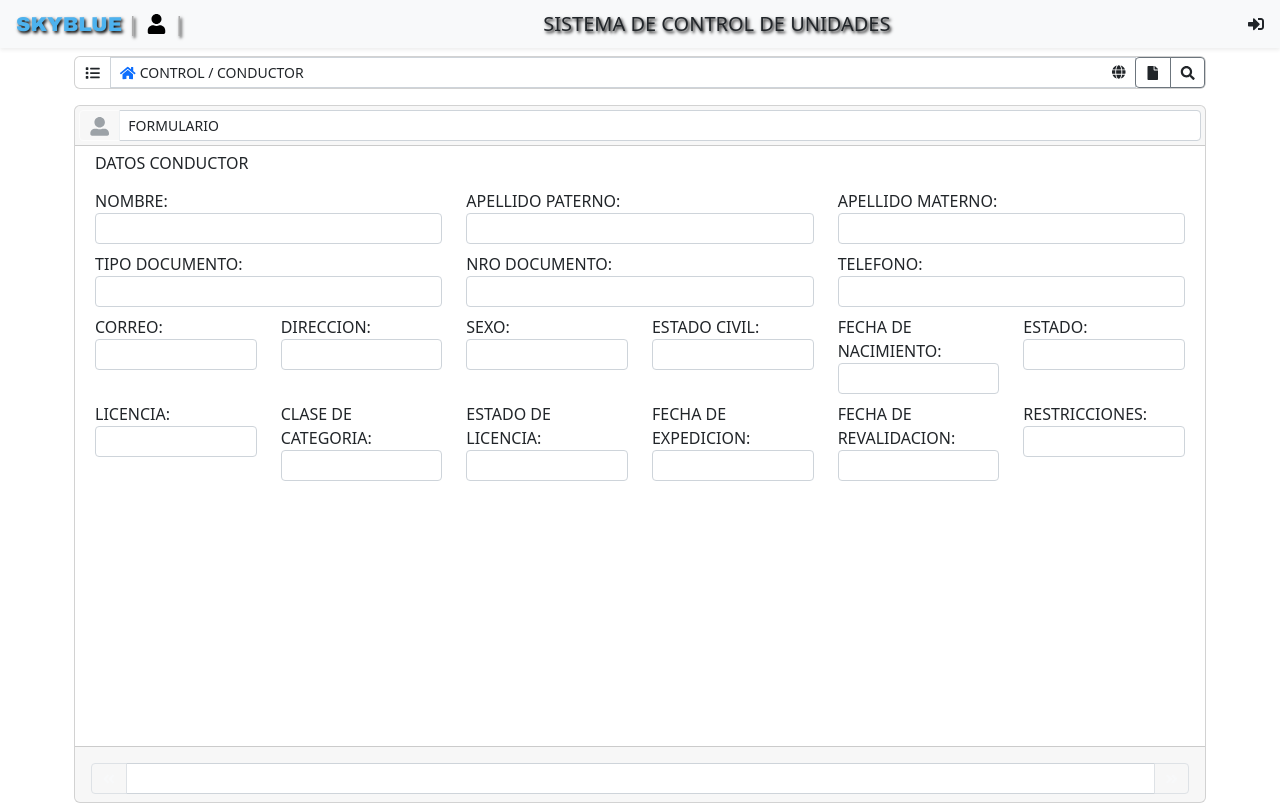
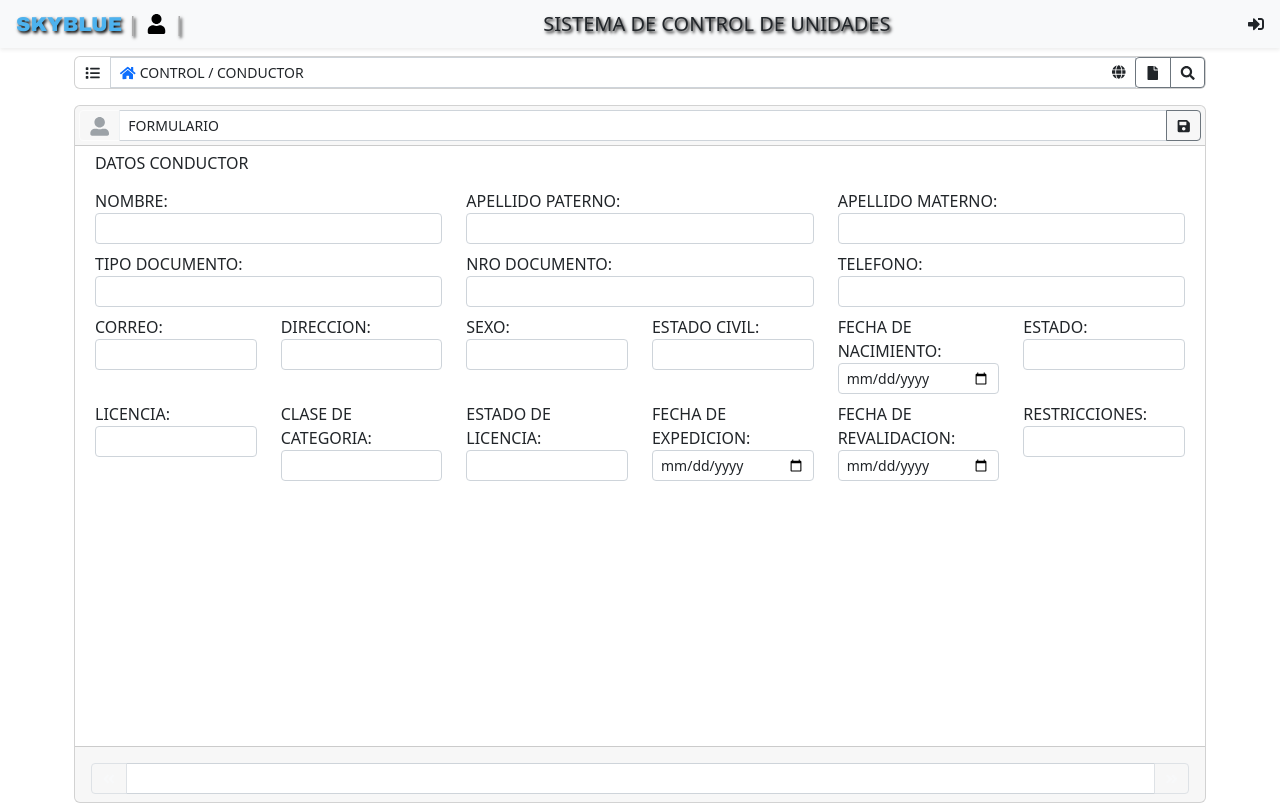
Before and after one commit to David127/skybluefront, an Angular app: page /conductor/crear in a window 1280 px wide. Built offline with nearby package versions, Linux system fonts and the light colour scheme.

Commit message:
Registro de Cargo y Conductor finalizado

```diff
--- a/src/app/cargo/cargo-crear/cargo-crear.component.html
+++ b/src/app/cargo/cargo-crear/cargo-crear.component.html
@@ -40,9 +40,7 @@
 						<span class="fas fa-fw fa-user-alt fa-lg"></span>
 					</button>
 					<label class="form-control ">FORMULARIO</label>
-					<button
-						class="btn btn-outline-primary border-secondary ml-1 text-dark btn-action"
-						id="btnVehiculoGuardar" type="button" title="Guardar">
+					<button  class="btn btn-outline-primary border-secondary ml-1 text-dark btn-action"  type="button" (click)="registrar()" >
 						<i class="fa fa-fw fa-save"></i>
 					</button>
 				</div>
@@ -52,7 +50,7 @@
 				<div class="" style="overflow-y: auto;">
 					<div class="" id="divUsuarioFormContenido">
 
-						<form id="frmTrabajador" class="form" method="POST">
+						<form id="frmCargo" class="form" method="POST">
 							<div class="container">
 								<!-- Datos Cargo -->
 
@@ -61,22 +59,22 @@
 									<div class="col">
 										<div class="form-group input-group-sm">
 											<label> NOMBRE:</label>
-											<input [(ngModel)]="modelCargo.nombre" class="form-control" name="nombre"
-												type="text">
+											<input [(ngModel)]="cargos.nombre" class="form-control" name="nombre"
+												type="text" placeholder="Nombre">
 										</div>
 									</div>
 									<div class="col">
 										<div class="form-group input-group-sm">
 											<label> DESCRIPCION:</label>
-											<input [(ngModel)]="modelCargo.descripcion" class="form-control"
-												name="descripcion" type="text">
+											<input [(ngModel)]="cargos.descripcion" class="form-control"
+												name="descripcion" type="text" placeholder="Descripcion">
 										</div>
 									</div>
 									<div class="col">
 										<div class="form-group input-group-sm">
 											<label> RESPONSABLE:</label>
-											<input [(ngModel)]="modelCargo.responsable" class="form-control"
-												name="responsable" type="text">
+											<input [(ngModel)]="cargos.responsable" class="form-control"
+												name="responsable" type="text" placeholder="Responsable">
 										</div>
 									</div>
 								</div>
--- a/src/app/cargo/cargo-crear/cargo-crear.component.ts
+++ b/src/app/cargo/cargo-crear/cargo-crear.component.ts
@@ -1,6 +1,8 @@
 import { Component, OnInit } from '@angular/core';
+import { Router } from '@angular/router';
 import { Cargo } from 'src/app/models/cargo';
 import { CargoService } from 'src/app/service/cargo.service';
+import { TokenService } from 'src/app/service/token.service';
 
 @Component({
   selector: 'app-cargo-crear',
@@ -8,23 +10,49 @@ import { CargoService } from 'src/app/service/cargo.service';
   styleUrls: ['./cargo-crear.component.css']
 })
 export class CargoCrearComponent implements OnInit {
+  user = new TokenService;
+  isLogged: boolean = false;
+  authorities: string[] = [];
+  usuario: string = this.user.getUsername();
+  errMsj: string;
+  fecha = new Date();
 
-  modelCargo: Cargo = {
+  isDisabled: boolean = true;
+  // variables para enviar a las clases
+
+  cargos: Cargo = {
     id: 0,
     nombre: "",
     descripcion: "",
     responsable: ""
   };
 
-  constructor(private cargoService: CargoService) { }
+  constructor(
+    private cargoService: CargoService,
+    private router: Router,
+    private tokenService: TokenService
+    ) { }
 
   ngOnInit(): void {
 
   }
+/**
+ * A function that allows you to register a worker in the database.
+ */
 
-/*
-  Guardar(modelCargo) {
-    this.cargoService.CargoSave(modelCargo).subscribe(() => {});
-  }*/
+ registrar() {
+  this.cargoService.cargoRegistrar(this.cargos).subscribe(
+    data => {
+        this.router.navigate(['/cargo/listar']);
 
+    }, err => {
+      // console.log(err);
+      if (err.error === null) {
+        this.tokenService.logOut();
+        this.router.navigate(['/login'])
+      }
+      this.errMsj = err.error.mensaje || err.error.mesaje;
+    }
+  )
 }
+}
--- a/src/app/conductor/conductor-crear/conductor-crear.component.html
+++ b/src/app/conductor/conductor-crear/conductor-crear.component.html
@@ -39,12 +39,9 @@
                         <span class="fas fa-fw fa-user-alt fa-lg"></span>
                     </button>
                     <label class="form-control ">FORMULARIO</label>
-                    <!--
-                    <button (click)="Guardar(modelConductor)" class="btn btn-outline-primary border-secondary ml-1 text-dark btn-action" id="btnConductorGuardar" data-action="conductor.guardar" type="button" title="Guardar">
+                    <button  class="btn btn-outline-primary border-secondary ml-1 text-dark btn-action"  type="button" (click)="registrar()" >
                         <i class="fa fa-fw fa-save"></i>
                     </button>
-                -->
-
                 </div>
             </div>
 
@@ -63,19 +60,22 @@
                                     <div class="col-lg-4">
                                         <div class="form-group input-group-sm">
                                             <label >NOMBRE:</label>
-                                            <input class="form-control" name="nombre" type="text">
+                                            <input class="form-control" name="nombre" type="text"
+                                            [(ngModel)]="conductores.nombre">
                                         </div>
                                     </div>
                                     <div class="col-lg-4">
                                         <div class="form-group input-group-sm">
                                             <label> APELLIDO PATERNO:</label>
-                                            <input  class="form-control" name="apellidoPaterno" type="text">
+                                            <input  class="form-control" name="apellidoPaterno" type="text"
+                                            [(ngModel)]="conductores.apellidoPaterno">
                                         </div>
                                     </div>
                                     <div class="col-lg-4">
                                         <div class="form-group input-group-sm">
                                             <label> APELLIDO MATERNO:</label>
-                                            <input  class="form-control" name="apellidoMaterno" type="text">
+                                            <input  class="form-control" name="apellidoMaterno" type="text"
+                                            [(ngModel)]="conductores.apellidoMaterno">
                                         </div>
                                     </div>
                                 </div>
@@ -83,19 +83,22 @@
                                     <div class="col-lg-4">
                                         <div class="form-group input-group-sm">
                                             <label>TIPO DOCUMENTO:</label>
-                                            <input  class="form-control" name="tipoDocumento" type="text">
+                                            <input  class="form-control" name="tipoDocumento" type="text"
+                                            [(ngModel)]="conductores.tipoDocumento">
                                         </div>
                                     </div>
                                     <div class="col-lg-4">
                                         <div class="form-group input-group-sm">
                                             <label>NRO DOCUMENTO:</label>
-                                            <input  class="form-control" name="nroDocumento" type="text">
+                                            <input  class="form-control" name="nroDocumento" type="text"
+                                            [(ngModel)]="conductores.nroDocumento">
                                         </div>
                                     </div>
                                     <div class="col-lg-4">
                                         <div class="form-group input-group-sm">
                                             <label>TELEFONO:</label>
-                                            <input  class="form-control" name="telefono" type="text">
+                                            <input  class="form-control" name="telefono" type="text"
+                                            [(ngModel)]="conductores.telefono">
                                         </div>
                                     </div>
                                 </div>
@@ -103,37 +106,43 @@
                                     <div class="col-lg-2">
                                         <div class="form-group input-group-sm">
                                             <label>CORREO:</label>
-                                            <input  class="form-control" name="correo" type="text">
+                                            <input  class="form-control" name="correo" type="text"
+                                            [(ngModel)]="conductores.correo">
                                         </div>
                                     </div>
                                     <div class="col-lg-2">
                                         <div class="form-group input-group-sm">
                                             <label>DIRECCION:</label>
-                                            <input  class="form-control" name="direccion" type="text">
+                                            <input  class="form-control" name="direccion" type="text"
+                                            [(ngModel)]="conductores.direccion">
                                         </div>
                                     </div>
                                     <div class="col-lg-2">
                                         <div class="form-group input-group-sm">
                                             <label>SEXO:</label>
-                                            <input  class="form-control" name="sexo" type="text">
+                                            <input  class="form-control" name="sexo" type="text"
+                                            [(ngModel)]="conductores.sexo">
                                         </div>
                                     </div>
                                     <div class="col-lg-2">
                                         <div class="form-group input-group-sm">
                                             <label>ESTADO CIVIL:</label>
-                                            <input class="form-control" name="estadoCivil" type="text">
+                                            <input class="form-control" name="estadoCivil" type="text"
+                                            [(ngModel)]="conductores.estadoCivil">
                                         </div>
                                     </div>
                                     <div class="col-lg-2">
                                         <div class="form-group input-group-sm">
                                             <label>FECHA DE NACIMIENTO:</label>
-                                            <input class="form-control" name="fechaNacimiento" type="text">
+                                            <input class="form-control" name="fechaNacimiento" type="date"
+                                            [(ngModel)]="conductores.fechaNacimiento">
                                         </div>
                                     </div>
                                     <div class="col-lg-2">
                                         <div class="form-group input-group-sm">
                                             <label>ESTADO:</label>
-                                            <input class="form-control" name="estado" type="text">
+                                            <input class="form-control" name="estado" type="text"
+                                            [(ngModel)]="conductores.estado">
                                         </div>
                                     </div>
                                 </div>
@@ -141,37 +150,43 @@
                                     <div class="col-lg-2">
                                         <div class="form-group input-group-sm">
                                             <label>LICENCIA:</label>
-                                            <input class="form-control" name="nroLicenciaCorrelativo" type="text">
+                                            <input class="form-control" name="nroLicenciaCorrelativo" type="text"
+                                            [(ngModel)]="conductores.nroLicenciaCorrelativo">
                                         </div>
                                     </div>
                                     <div class="col-lg-2">
                                         <div class="form-group input-group-sm">
                                             <label>CLASE DE CATEGORIA:</label>
-                                            <input class="form-control" name="claseCategoria" type="text">
+                                            <input class="form-control" name="claseCategoria" type="text"
+                                            [(ngModel)]="conductores.claseCategoria">
                                         </div>
                                     </div>
                                     <div class="col-lg-2">
                                         <div class="form-group input-group-sm">
                                             <label>ESTADO DE LICENCIA:</label>
-                                            <input class="form-control" name="estadoLicencia" type="text">
+                                            <input class="form-control" name="estadoLicencia" type="text"
+                                            [(ngModel)]="conductores.estadoLicencia">
                                         </div>
                                     </div>
                                     <div class="col-lg-2">
                                         <div class="form-group input-group-sm">
                                             <label>FECHA DE EXPEDICION:</label>
-                                            <input class="form-control" name="fechaExpedicion" type="text">
+                                            <input class="form-control" name="fechaExpedicion" type="date"
+                                            [(ngModel)]="conductores.fechaExpedicion">
                                         </div>
                                     </div>
                                     <div class="col-lg-2">
                                         <div class="form-group input-group-sm">
                                             <label>FECHA DE REVALIDACION:</label>
-                                            <input class="form-control" name="fechaRevalidacion" type="text">
+                                            <input class="form-control" name="fechaRevalidacion" type="date"
+                                            [(ngModel)]="conductores.fechaRevalidacion">
                                         </div>
                                     </div>
                                     <div class="col-lg-2">
                                         <div class="form-group input-group-sm">
                                             <label>RESTRICCIONES:</label>
-                                            <input class="form-control" name="restricciones" type="text">
+                                            <input class="form-control" name="restricciones" type="text"
+                                            [(ngModel)]="conductores.restricciones">
                                         </div>
                                     </div>
                                 </div>
--- a/src/app/conductor/conductor-crear/conductor-crear.component.ts
+++ b/src/app/conductor/conductor-crear/conductor-crear.component.ts
@@ -1,6 +1,8 @@
 import { Component, OnInit } from '@angular/core';
+import { Router } from '@angular/router';
 import { Conductor } from 'src/app/models/conductor';
 import { ConductorService } from 'src/app/service/conductor.service';
+import { TokenService } from 'src/app/service/token.service';
 
 @Component({
   selector: 'app-conductor-crear',
@@ -8,8 +10,16 @@ import { ConductorService } from 'src/app/service/conductor.service';
   styleUrls: ['./conductor-crear.component.css']
 })
 export class ConductorCrearComponent implements OnInit {
+  user = new TokenService;
+  isLogged: boolean = false;
+  authorities: string[] = [];
+  usuario: string = this.user.getUsername();
+  errMsj: string;
+  fecha = new Date();
 
-  modelConductor: Conductor ={
+  isDisabled: boolean = true;
+  // variables para enviar a las clases
+  conductores: Conductor ={
     id: 0,
     nombre: '',
     apellidoPaterno: '',
@@ -32,12 +42,30 @@ export class ConductorCrearComponent implements OnInit {
     restricciones: ''
   };
 
-  constructor(private conductorService: ConductorService) { }
+  constructor(
+    private conductorService: ConductorService,
+    private router: Router,
+    private tokenService: TokenService
+    ) { }
 
   ngOnInit(): void {
   }
-/*
-  Guardar(modelConductor: Conductor){
-    this.conductorService.ConductorSave(modelConductor);
-  }*/
+
+
+ registrar() {
+  this.conductorService.conductorRegistrar(this.conductores).subscribe(
+    data => {
+        this.router.navigate(['/conductor/listar']);
+
+    }, err => {
+      // console.log(err);
+      if (err.error === null) {
+        this.tokenService.logOut();
+        this.router.navigate(['/login'])
+      }
+      this.errMsj = err.error.mensaje || err.error.mesaje;
+    }
+  )
 }
+
+}
--- a/src/app/service/cargo.service.ts
+++ b/src/app/service/cargo.service.ts
@@ -2,7 +2,7 @@ import { HttpClient, HttpHeaders, HttpParams } from '@angular/common/http';
 import { Injectable } from '@angular/core';
 import { Observable } from 'rxjs';
 import { environment } from 'src/environments/environment';
-
+import { Cargo } from '../models/cargo';
 
 @Injectable({
   providedIn: 'root'
@@ -33,4 +33,9 @@ export class CargoService {
 		);
 
 	}
+	public cargoRegistrar(cargoNuevo: Cargo): Observable<any> {
+		return this.HttpClient.post<any>(this.apiUrl + 'registrar', cargoNuevo);
+
+	}
+
 }
--- a/src/app/service/conductor.service.ts
+++ b/src/app/service/conductor.service.ts
@@ -2,6 +2,7 @@ import { HttpClient, HttpHeaders, HttpParams } from '@angular/common/http';
 import { Injectable } from '@angular/core';
 import { Observable } from 'rxjs';
 import { environment } from 'src/environments/environment';
+import { Conductor } from '../models/conductor';
 
 @Injectable({
     providedIn: 'root'
@@ -32,4 +33,9 @@ export class ConductorService {
 		);
 
     }
+
+    public conductorRegistrar(conductorNuevo: Conductor): Observable<any> {
+      return this.HttpClient.post<any>(this.apiUrl + 'registrar', conductorNuevo);
+
+    }
 }
```
